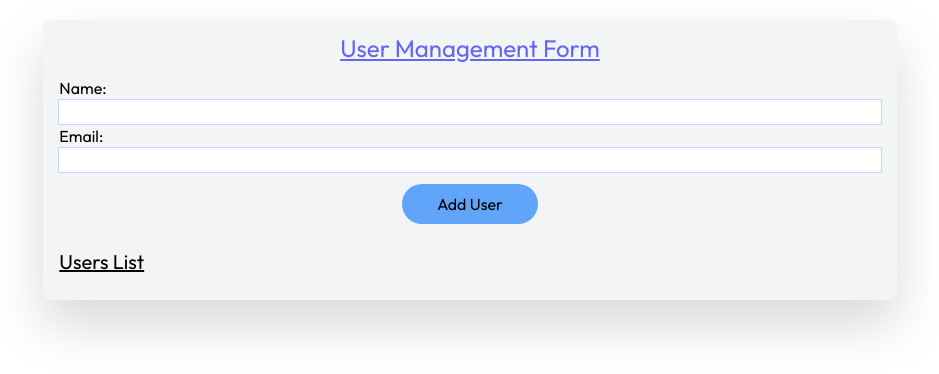
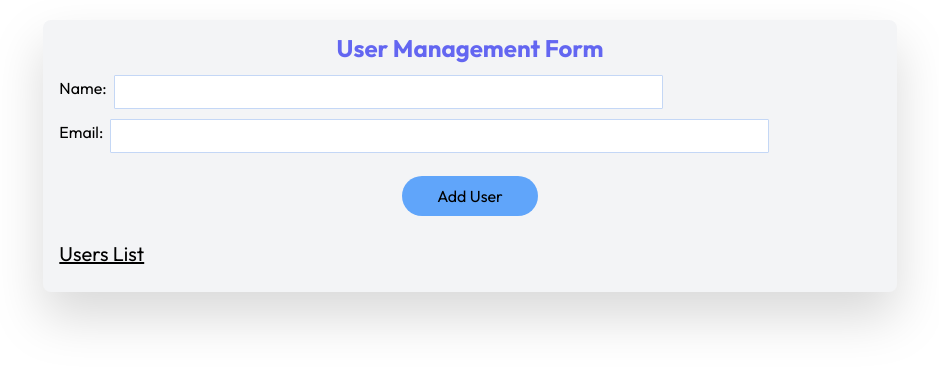
Before and after one commit to asriomar/crud-angular, an Angular app: page / in a window 1280 px wide. Shown: the top 374 px of the page, without its empty margins (170-1109 px from the left). Built offline with nearby package versions, Linux system fonts and the light colour scheme.

Commit message:
Update user-data.component.html

```diff
--- a/src/app/user-data/user-data.component.html
+++ b/src/app/user-data/user-data.component.html
@@ -1,21 +1,28 @@
 <div class="w-2/3 mx-auto bg-gray-100 px-4 py-3 flex flex-col gap-3 mt-5 rounded-lg drop-shadow-2xl">
 
-<h2 class="mx-auto text-2xl underline text-indigo-500">User Management Form</h2>
+<h2 class="mx-auto text-2xl font-bold  text-indigo-500">User Management Form</h2>
 
-<form [formGroup]="userForm" (ngSubmit)="onSubmit()" class="flex flex-col">
-  <label for="name">Name:</label>
-  <input class="ring-[0.5px] px-3" id="name" formControlName="name" type="text" />
-  <div *ngIf="userForm.get('name')?.invalid && userForm.get('name')?.touched">
+<form [formGroup]="userForm" (ngSubmit)="onSubmit()" class="flex flex-col gap-3">
+
+<div class="flex gap-2">
+    <label for="name">Name:</label>
+  <input class="ring-[0.5px] px-3 w-2/3 text-2xl" id="name" formControlName="name" type="text" />
+</div>
+
+  <div class="text-sm text-red-500" *ngIf="userForm.get('name')?.invalid && userForm.get('name')?.touched">
     Name is required
   </div>
 
-  <label for="email">Email:</label>
-  <input class="ring-[0.5px] px-3" id="email" formControlName="email" type="email" />
-  <div *ngIf="userForm.get('email')?.invalid && userForm.get('email')?.touched">
+  <div class="flex gap-2 ">
+    <label for="email">Email:</label>
+    <input class="ring-[0.5px] px-3 w-4/5 text-2xl" id="email" formControlName="email" type="email" />
+  </div>
+
+  <div class="text-sm text-red-500" *ngIf="userForm.get('email')?.invalid && userForm.get('email')?.touched">
     A valid email is required
   </div>
 
-  <button class="mx-auto w-1/6 hover:text-white bg-blue-400 rounded-full  my-3 py-2 px-4 " type="submit">{{ isEditMode ? 'Update' : 'Add' }} User</button>
+  <button class="mx-auto w-1/6 hover:ring ring-black hover:ring-[0.5px] hover:text-white bg-blue-400 rounded-full  my-3 py-2 px-4 " type="submit">{{ isEditMode ? 'Update' : 'Add' }} User</button>
 </form>
 
 <h3 class="underline text-xl">Users List</h3>
```
